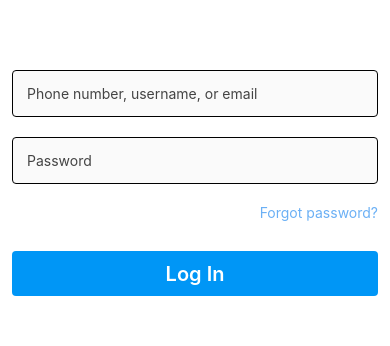
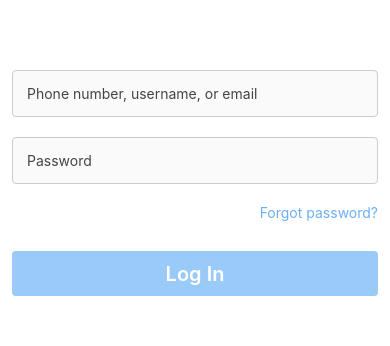
Before and after one commit to anishk22/instagram-clone, a React Native app: screen /LoginScreen in a window 390 px wide. Shown: the part 220-566 px from the top of the page. Built offline with nearby package versions, Linux system fonts and the light colour scheme.

Commit message:
did login screen error checking

```diff
--- a/components/login/LoginForm.js
+++ b/components/login/LoginForm.js
@@ -1,9 +1,36 @@
-import React from 'react'
-import { View, Text, TextInput, StyleSheet, Pressable, Touchable, TouchableOpacity } from 'react-native'
+import React, { useState } from 'react'
+import { View, Text, TextInput, StyleSheet, Pressable, TouchableOpacity } from 'react-native'
+import { Formik } from 'formik'
+import * as Yup from 'yup'
+import Validator from 'email-validator'
 
-const LoginForm = () => (
+const LoginForm = () => {
+    const LoginFormSchema = Yup.object().shape({
+        email: Yup.string().email().required('An email is required'),
+        password: Yup.string().required().min(8, 'Your password has to have at least 8 characters'),
+    })
+
+    return (
         <View style={styles.wrapper}>
-        <View style={styles.inputField}>
+            <Formik
+                initialValues={{email: '', password: ''}}
+                onSubmit={values => {
+                    console.log(values)
+                }}
+                validationSchema={LoginFormSchema}
+                validateOnMount={true}
+            >
+
+                {({handleChange, handleBlur, handleSubmit, values, isValid}) => (
+                    <>
+                        <View style={[
+                            styles.inputField,
+                            {borderColor:
+                                values.email.length < 1 || Validator.validate(values.email)
+                                ? '#ccc'
+                                : 'red'
+                            }
+                        ]}>
                             <TextInput
                                 placeholderTextColor='#444'
                                 placeholder='Phone number, username, or email'
@@ -11,10 +38,20 @@
                                 keyboardType='email-address'
                                 textContentType='emailAddress'
                                 autoFocus={true}
+                                onChangeText={handleChange('email')}
+                                onBlur={handleBlur('email')}
+                                value={values.email}
                             />
                         </View>
 
-        <View style={styles.inputField}>
+                        <View style={[
+                            styles.inputField,
+                            {borderColor:
+                                1 > values.password.length || values.password.length >= 8
+                                ? '#ccc'
+                                : 'red'
+                            }
+                        ]}>
                             <TextInput
                                 placeholderTextColor='#444'
                                 placeholder='Password'
@@ -22,6 +59,9 @@
                                 textContentType='password'
                                 secureTextEntry={true}
                                 autoCorrect={false}
+                                onChangeText={handleChange('password')}
+                                onBlur={handleBlur('password')}
+                                value={values.password}
                             />
                         </View>
 
@@ -31,8 +71,10 @@
                             </TouchableOpacity>
                         </View>
 
-        <Pressable titleSize={20} style={styles.button}
-            onPress = {() => console.log('Login button pressed!')}
+                        <Pressable
+                            titleSize={20}
+                            style={styles.button(isValid)}
+                            onPress={handleSubmit}
                         >
                             <Text style={styles.buttonText}>Log In</Text>
                         </Pressable>
@@ -43,8 +85,12 @@
                                 <Text style={{ color: '#6BB0F5' }}>Sign Up</Text>
                             </TouchableOpacity>
                         </View>
+                    </>
+                )}
+            </Formik>
         </View>
     )
+}
 
 const styles = StyleSheet.create({
     wrapper: {
@@ -59,13 +105,13 @@
         borderWidth: 1,
     },
 
-    button: {
-        backgroundColor: '#0096F6',
+    button: (isValid) => ({
+        backgroundColor: isValid ? '#0096F6' : '#9ACAF7',
         alignItems: 'center',
         justifyContent: 'center',
         minHeight: 45,
         borderRadius: 4,
-    },
+    }),
 
     buttonText: {
         fontWeight: '600',
--- a/package.json
+++ b/package.json
@@ -2,6 +2,7 @@
   "dependencies": {
     "@react-navigation/native": "^6.0.10",
     "@react-navigation/stack": "^6.2.1",
+    "email-validator": "^2.0.4",
     "expo": "^45.0.0",
     "formik": "^2.2.9",
     "react": "17.0.2",
```
Also changed, not shown: 1 other file (tests, documents, lock files or other folders). Lines whose indentation alone changed are shown as unchanged.
